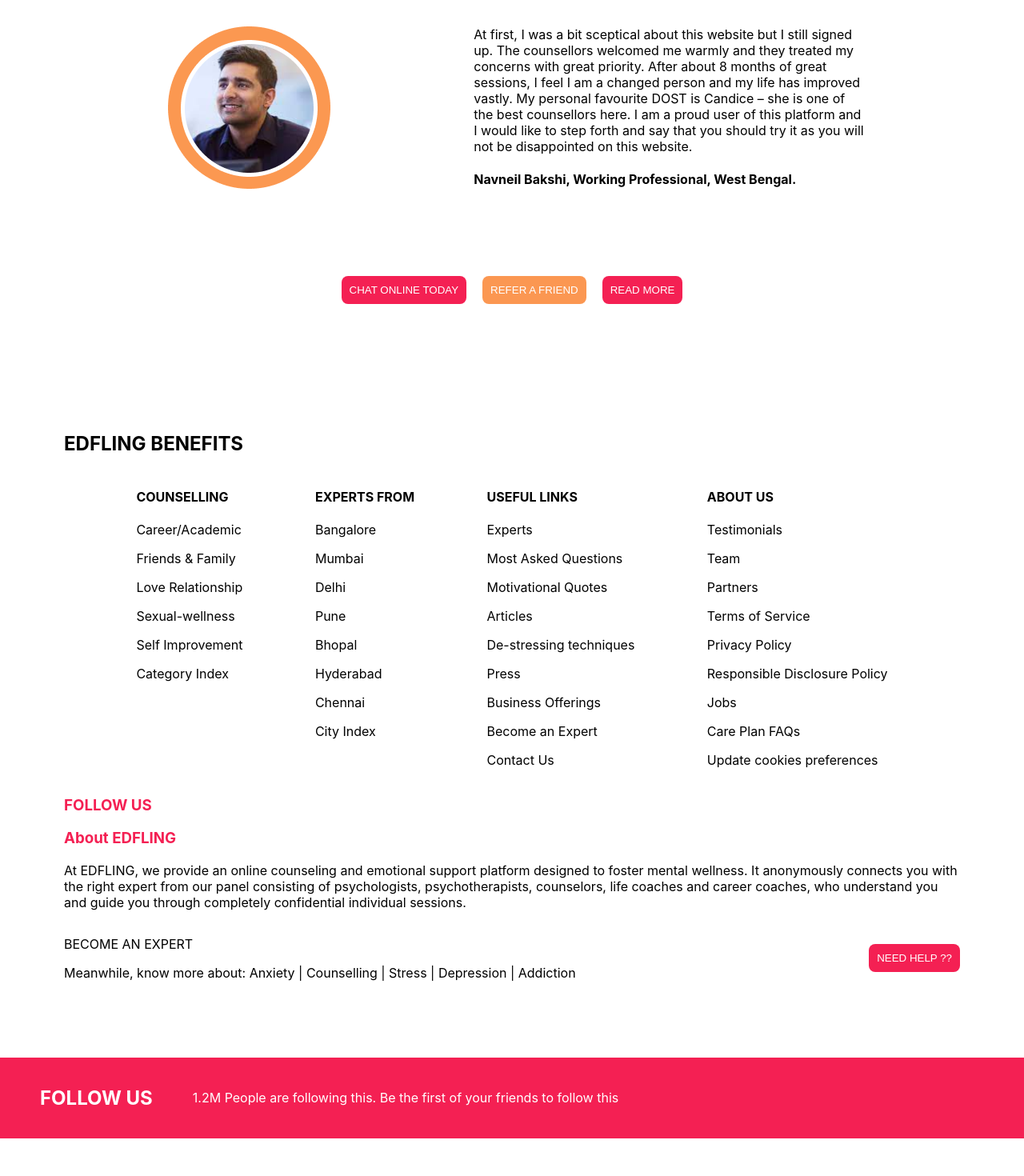
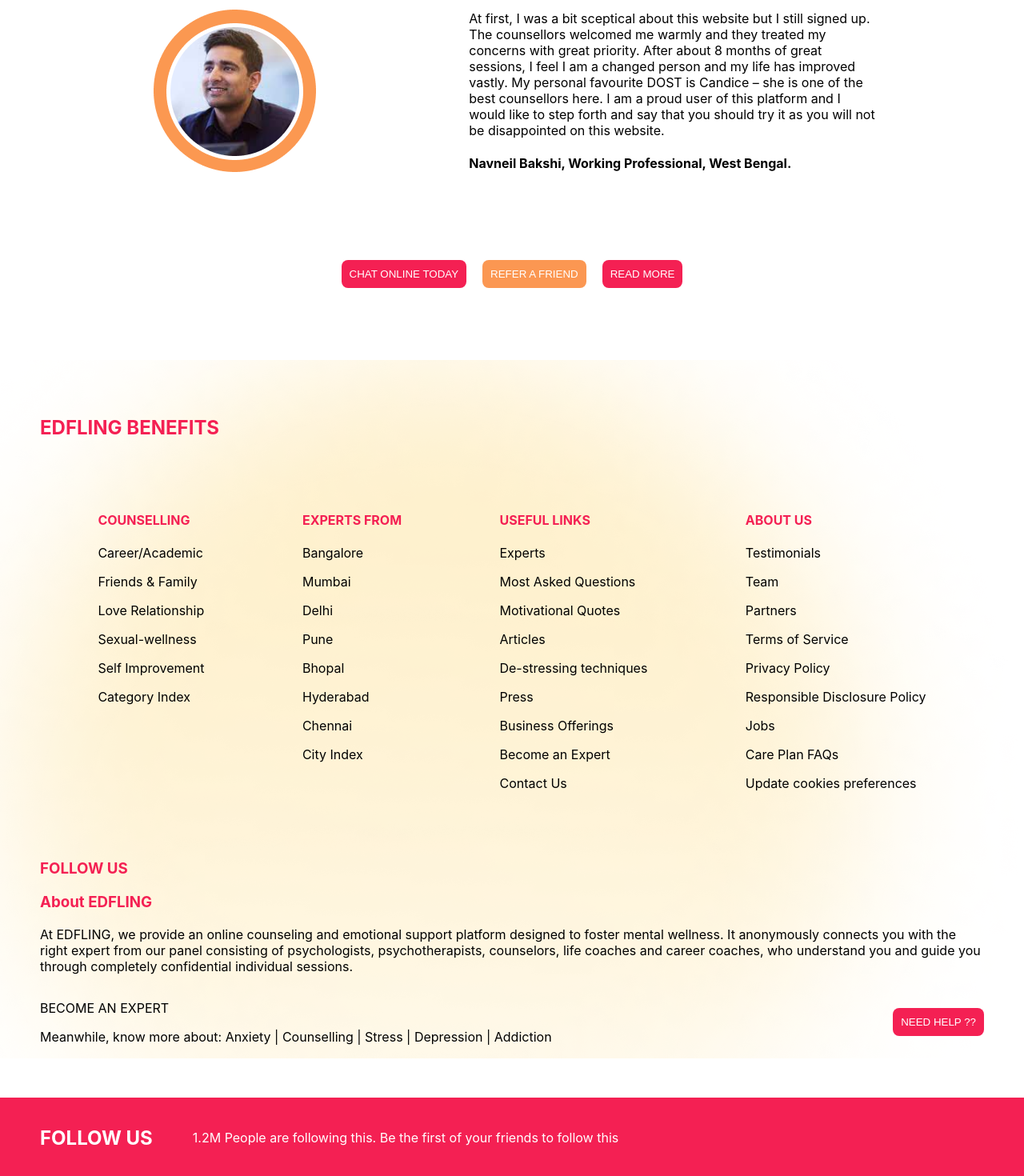
Before and after one commit to shwetank00001/kartexa-pages, a React (Create React App) app: page / in a window 1280 px wide. Shown: the part 752-2222 px from the top of the page at 80% size. Before the commit the page ends 2175 px from the top, so only its background shows below. Built offline with nearby package versions, Linux system fonts and the light colour scheme.

Commit message:
Completed

```diff
--- a/src/App.js
+++ b/src/App.js
@@ -7,12 +7,11 @@
   return (
 
     <div>
-      <div className="App">
+      <div>
         <Latest />
         <People />
         <Benefits />
       </div>
-
       <div className='follow-footer'>
         <h2>FOLLOW US</h2>
         <p>1.2M People are following this. Be the first of your friends to follow this</p>
--- a/src/components/People.js
+++ b/src/components/People.js
@@ -17,8 +17,8 @@
         <div className='middle-text'>
           <p>
             At first, I was a bit sceptical about this website but I still signed up. The counsellors welcomed me warmly and they treated my concerns with great priority. After about 8 months of great sessions, I feel I am a changed person and my life has improved vastly. My personal favourite DOST is Candice – she is one of the best counsellors here. I am a proud user of this platform and I would like to step forth and say that you should try it as you will not be disappointed on this website.
+          </p>
             <h4>Navneil Bakshi, Working Professional, West Bengal.</h4>
-          </p>
         </div>
 
       </div>
--- a/src/index.css
+++ b/src/index.css
@@ -14,9 +14,7 @@
     monospace;
 }
 
-.App{
-  padding: 30px;
-}
+
 /* Latest page */
 
 .latest-main{
@@ -24,6 +22,8 @@
   display: flex;
   flex-direction: column;
   align-items: center;
+  background-image: url('bg-1.png');
+  background-repeat: no-repeat, no-repeat;
 }
 
 .latest-image{
@@ -54,6 +54,11 @@
 
 .middle-text{
   width: 40%;
+  color: black;
+}
+
+.middle-text > h4{
+  color: black;
 }
 
 .footer{
@@ -92,6 +97,11 @@
 
 /* Benefit page */
 .benefits-main{
+  background-image: url('bg-1.png');
+  background-repeat: no-repeat, no-repeat;
+}
+
+.heading{
   padding: 50px;
 }
 .table{
@@ -99,14 +109,17 @@
   justify-content: space-evenly;
 }
 
-h3, h1 {
+ h1, h2, h3, h4 {
   color: #F42053;
 }
-
+.follow{
+  padding: 50px;
+}
 .follow-bottom{
   display: flex;
   align-items: center;
   justify-content: space-between;
+
 }
 
 .follow-bottom > button {
@@ -118,6 +131,8 @@
   cursor: pointer;
 }
 
+
+/* footer from appJS */
 .follow-footer{
   display: flex;
   align-items: center;
@@ -127,3 +142,7 @@
   padding: 50px;
   height: 1px;
 }
+
+.follow-footer > h2 {
+  color: white;
+}
```
Also changed, not shown: src/bg-1.png (added).
